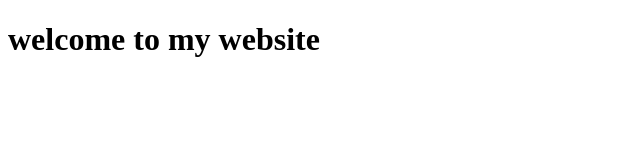
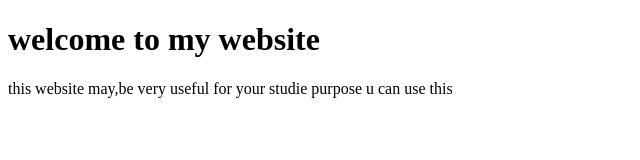
Before and after one commit to manoj2580324/Github-gl-tut, a plain HTML site: page index.html in a window 1280 px wide. Shown: the whole page, without its empty margins (0-640 px from the left). Drawn offline with Linux system fonts and the light colour scheme.

Commit message:
add p tag index.html

```diff
--- a/index.html
+++ b/index.html
@@ -4,4 +4,5 @@
     <title>this is new website</title>
   </head>
   <h1>welcome to my website</h1>
+  <p>this website may,be very useful for your studie purpose u can use this</p>
 </html>
```
